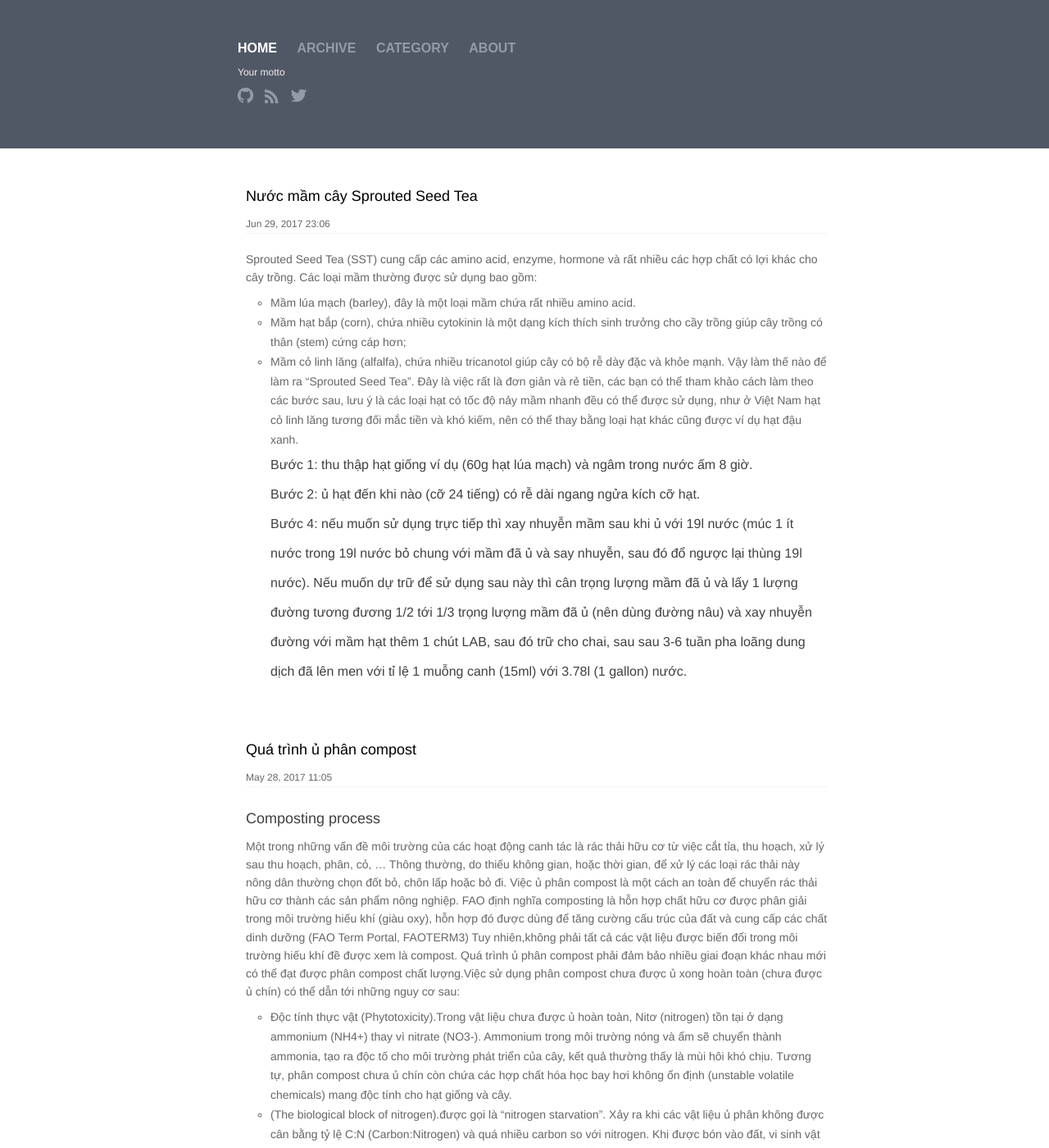
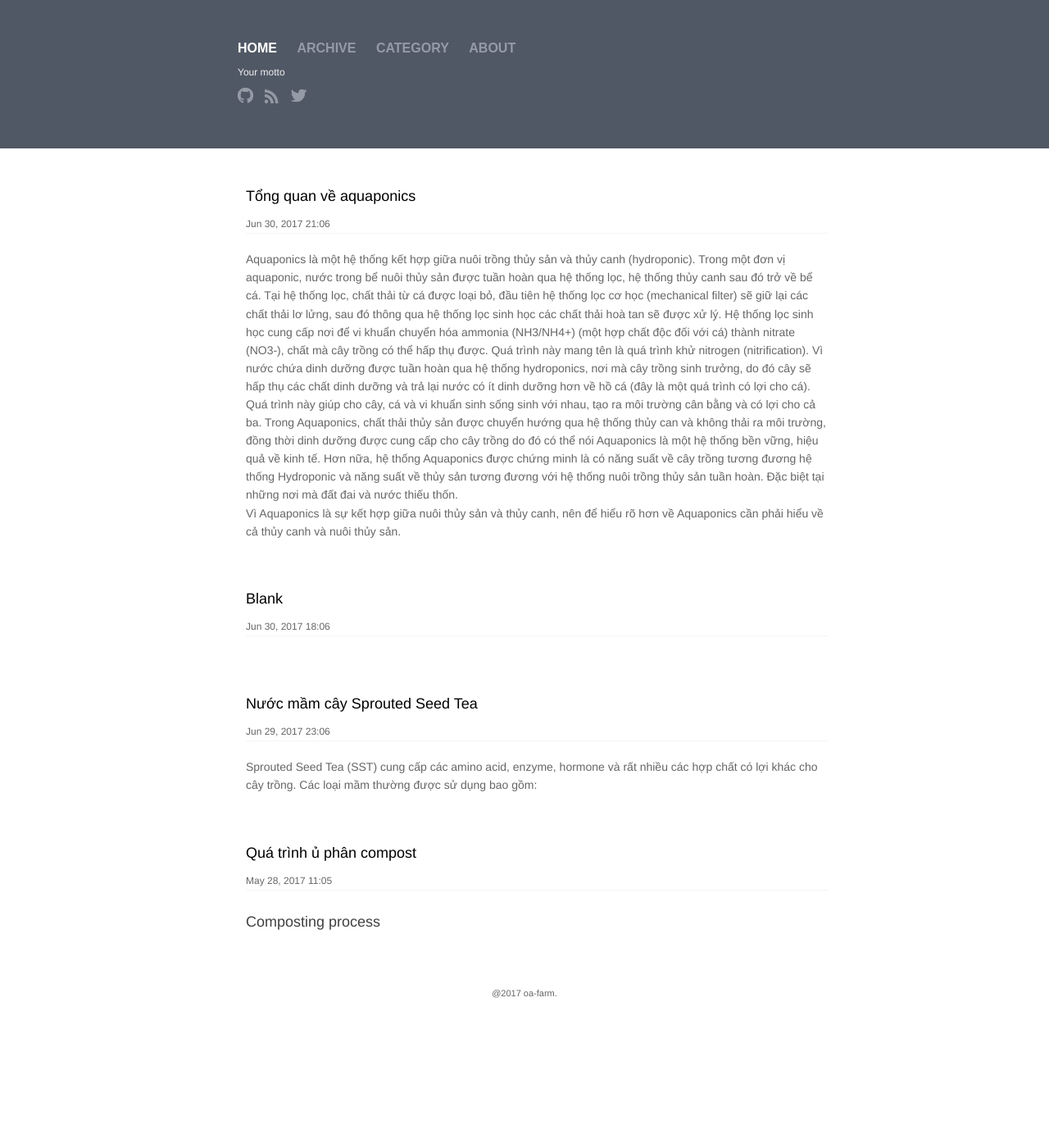
Before and after one commit to oa-farm/oa-farm.github.io, a Jekyll site: the page built from index.html, in a window 1280 px wide and 1400 px high. Shown: the whole window at 82% size. Built offline with Jekyll 4.4.1, drawn with Linux system fonts in a browser that asks for light colours; some of the changed text lies outside the part shown.

Commit message:
add more post

```diff
--- /dev/null
+++ b/_posts/2017-06-30-blank.md
@@ -0,0 +1,6 @@
+---
+layout: post
+title:  "Blank"
+date:   2017-06-30 18:20:00
+categories: Aquaponics
+---
--- /dev/null
+++ b/_posts/2017-06-30-introduction to aquaponics.md
@@ -0,0 +1,13 @@
+---
+layout: post
+title:  "Tổng quan về aquaponics"
+date:   2017-06-30 21:20:00
+categories: Aquaponics
+---
+
+Aquaponics là một hệ thống kết hợp giữa nuôi trồng thủy sản và thủy canh (hydroponic). Trong một đơn vị aquaponic, nước trong bể nuôi thủy sản được tuần hoàn qua hệ thống lọc, hệ thống thủy canh sau đó trở về bể cá. Tại hệ thống lọc, chất thải từ cá được loại bỏ, đầu tiên hệ thống lọc cơ học (mechanical filter) sẽ giữ lại các chất thải lơ lửng, sau đó thông qua hệ thống lọc sinh học các chất thải hoà tan sẽ được xử lý. Hệ thống lọc sinh học cung cấp nơi để vi khuẩn chuyển hóa ammonia (NH3/NH4+) (một hợp chất độc đối với cá) thành nitrate (NO3-), chất mà cây trồng có thể hấp thụ được. Quá trình này mang tên là quá trình khử nitrogen (nitrification). Vì nước chứa dinh dưỡng được tuần hoàn qua hệ thống hydroponics, nơi mà cây trồng sinh trưởng, do đó cây sẽ hấp thụ các chất dinh dưỡng và trả lại nước có ít dinh dưỡng hơn về hồ cá (đây là một quá trình có lợi cho cá). Quá trình này giúp cho cây, cá và vi khuẩn sinh sống sinh với nhau, tạo ra môi trường cân bằng và có lợi cho cả ba. Trong Aquaponics, chất thải thủy sản được chuyển hướng qua hệ thống thủy can và không thải ra môi trường, đồng thời dinh dưỡng được cung cấp cho cây trồng do đó có thể nói Aquaponics là một hệ thống bền vững, hiệu quả về kinh tế. Hơn nữa, hệ thống Aquaponics được chứng minh là có năng suất về cây trồng tương đương hệ thống Hydroponic và năng suất về thủy sản tương đương với hệ thống nuôi trồng thủy sản tuần hoàn. Đặc biệt tại những nơi mà đất đai và nước thiếu thốn.
+Vì Aquaponics là sự kết hợp giữa nuôi thủy sản và thủy canh, nên để hiểu rõ hơn về Aquaponics cần phải hiểu về cả thủy canh và nuôi thủy sản.
+
+![aquaponics]("http://imgur.com/a/Eg1YV")
+
+# Thủy canh (hydroponics)
```
Also changed, not shown: _posts/2017-05-28-theoretical foundations of composting.md (+8 -0 lines), _posts/2017-06-29-sprouted seed tea.md (+7 -4 lines).
